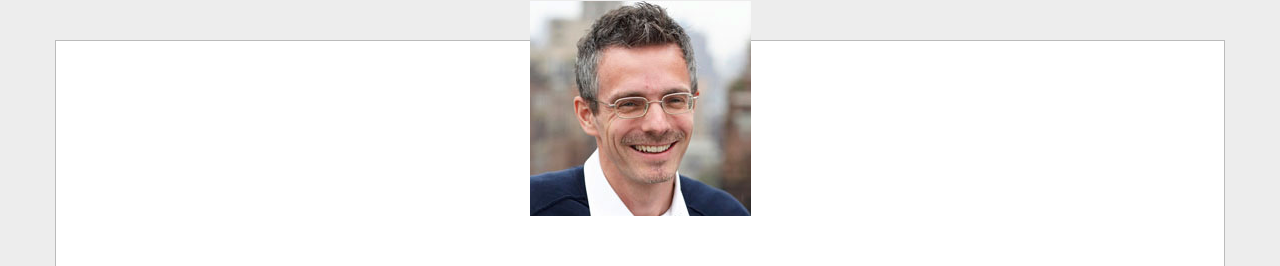
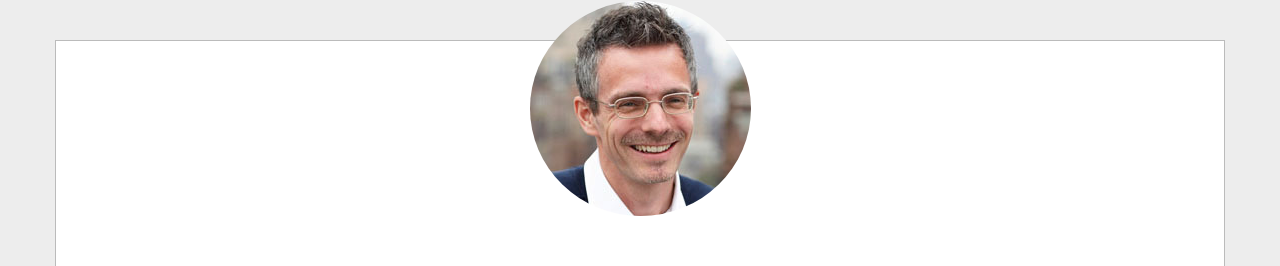
Before and after one commit to MarioTerron/bootstrap-portfolio, a website: page index.html in a window 1280 px wide. Shown: the top 266 px of the page. Drawn offline with Linux system fonts and the light colour scheme.

Commit message:
fixed bug with profile img classes

```diff
--- a/index.html
+++ b/index.html
@@ -15,7 +15,7 @@
 		<div class="container">
 			<div class="row">
 				<div class="col-lg-12">
-					<img class="profile-img"src="img/jamer_hunt_profile-small.png" alt="" class="img-circle">
+					<img class="profile-img img-circle"src="img/jamer_hunt_profile-small.png" alt="">
 					<h1>Hello,<br> my name is <span class="text-primary">John Doe</span> and I am a web developer</h1>
 					<hr>
 				</div>
```
